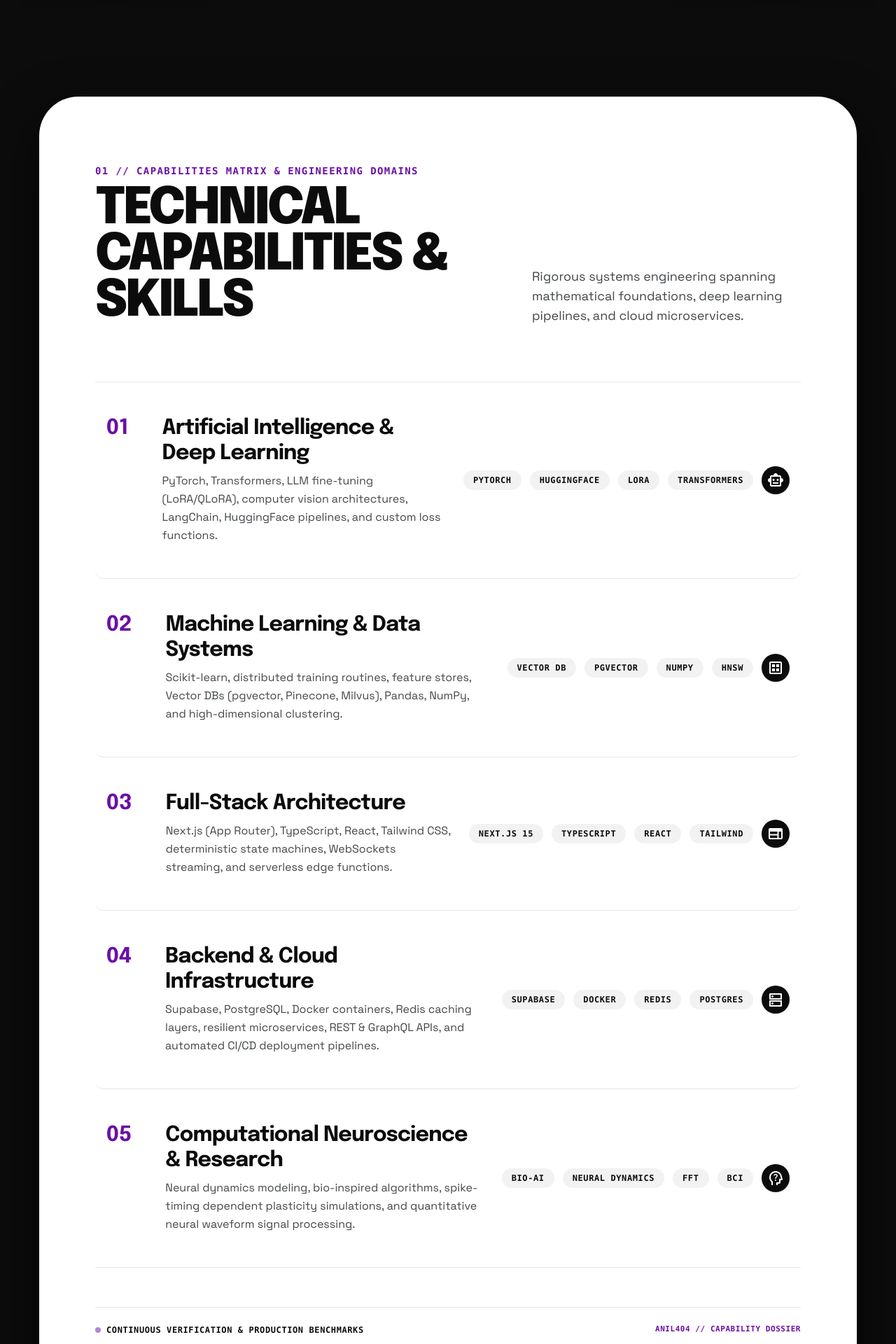
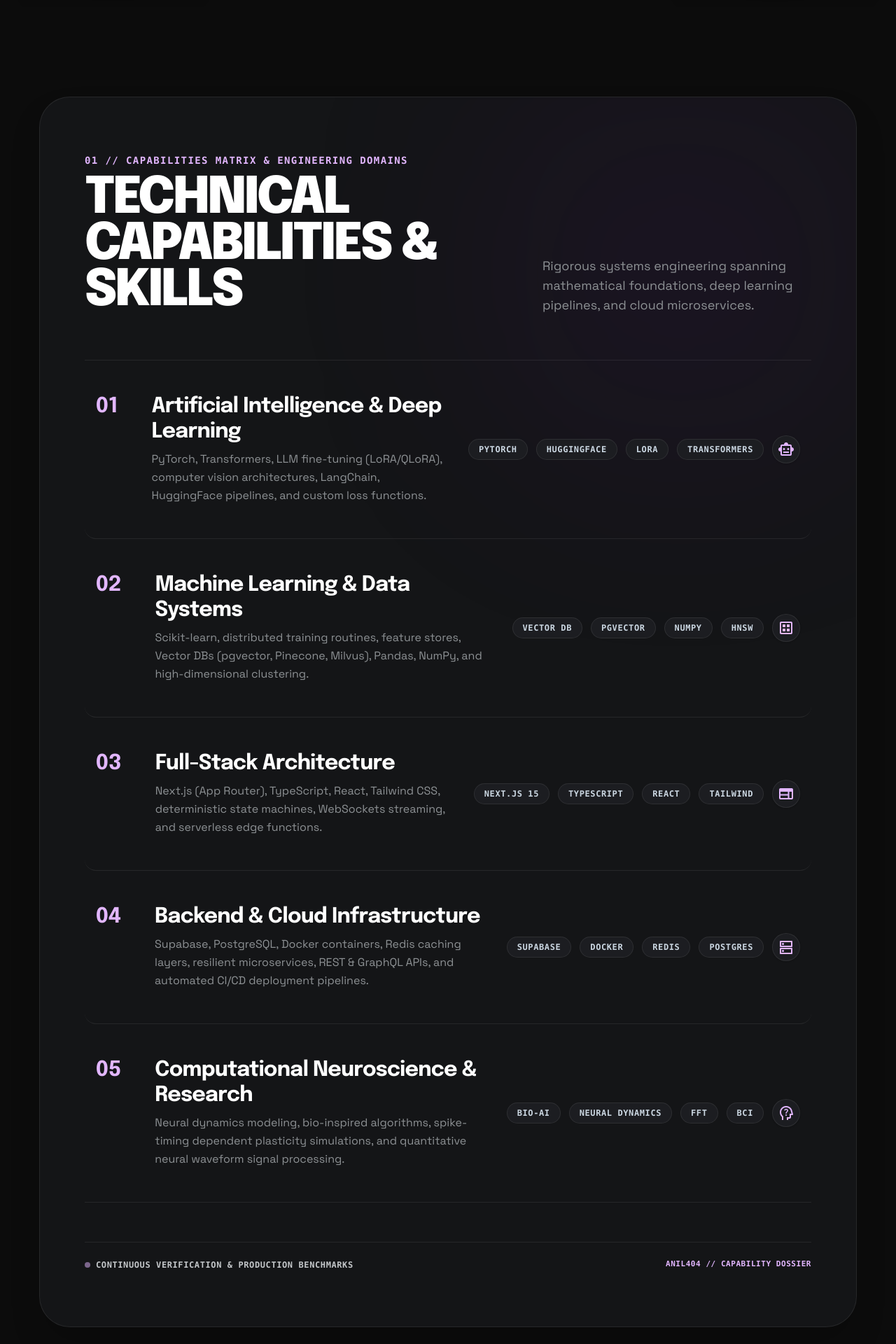
Before and after one commit to kumaranil0001/Portfolio, a Next.js app: page / in a window 1280 px wide. Shown: the part 2920-4840 px from the top of the page at 70% size. Built offline with nearby package versions, Linux system fonts and the light colour scheme; no server answers; the database is empty.

Commit message:
the with backgound was removed

```diff
--- a/src/components/CapabilitiesSection.tsx
+++ b/src/components/CapabilitiesSection.tsx
@@ -11,39 +11,42 @@ export function CapabilitiesSection() {
       id="skills"
       className="relative w-full my-16 sm:my-24 md:my-32 px-4 sm:px-8 lg:px-14 z-20"
     >
-      {/* Framed Editorial Card with Left & Right Margins and Rounded Corners */}
-      <div className="w-full max-w-[1480px] mx-auto bg-white text-[#0C0C0C] rounded-[32px] sm:rounded-[48px] lg:rounded-[56px] py-16 sm:py-20 md:py-24 px-6 sm:px-10 md:px-16 lg:px-20 shadow-[0_25px_70px_rgba(0,0,0,0.65)] flex flex-col">
+      {/* Framed Obsidian Editorial Card matching Academic Foundation & Education style */}
+      <div className="w-full max-w-[1480px] mx-auto bg-[#141517] text-[#e5e2e1] rounded-3xl sm:rounded-[36px] lg:rounded-[44px] py-14 sm:py-18 md:py-20 px-6 sm:px-10 md:px-14 lg:px-16 border border-white/[0.08] shadow-2xl flex flex-col relative overflow-hidden">
+        {/* Subtle Ambient Glow Well */}
+        <div className="absolute top-0 right-0 w-[500px] h-[500px] bg-[#6b0fa6]/10 blur-[140px] pointer-events-none rounded-full -z-0" />
+
         {/* Section Header */}
-        <div className="flex flex-col md:flex-row md:items-end justify-between gap-6 mb-12 sm:mb-16 md:mb-20">
+        <div className="flex flex-col md:flex-row md:items-end justify-between gap-6 mb-12 sm:mb-16 z-10">
           <div>
-            <span className="font-mono text-xs sm:text-sm uppercase tracking-widest text-[#6b0fa6] font-bold mb-3 block">
+            <span className="font-mono text-xs sm:text-sm uppercase tracking-widest text-[#e2b6ff] font-bold mb-3 block">
               01 // CAPABILITIES MATRIX & ENGINEERING DOMAINS
             </span>
-            <h2 className="font-display font-black uppercase text-3xl sm:text-5xl md:text-6xl lg:text-7xl leading-[0.92] tracking-tighter text-[#0C0C0C]">
+            <h2 className="font-display font-black uppercase text-3xl sm:text-5xl md:text-6xl lg:text-7xl leading-[0.92] tracking-tighter text-white">
               TECHNICAL CAPABILITIES & SKILLS
             </h2>
           </div>
-          <p className="font-body text-base sm:text-lg text-[#43474a] max-w-sm">
+          <p className="font-body text-base sm:text-lg text-[#8d9194] max-w-sm">
             Rigorous systems engineering spanning mathematical foundations, deep learning pipelines, and cloud microservices.
           </p>
         </div>
 
         {/* 5 Domain Modules Hairline Grid */}
-        <div className="flex flex-col w-full divide-y divide-[#0C0C0C]/10 border-y border-[#0C0C0C]/10 mb-10 sm:mb-14">
+        <div className="flex flex-col w-full divide-y divide-white/[0.08] border-y border-white/[0.08] mb-10 sm:mb-14 z-10">
           {data.capabilities.map((cap) => (
             <div
               key={cap.id}
-              className="group py-8 sm:py-10 md:py-12 transition-colors hover:bg-[#0C0C0C]/[0.02] flex flex-col md:flex-row items-start md:items-center justify-between gap-6 px-3 sm:px-4 rounded-xl"
+              className="group py-8 sm:py-10 md:py-12 transition-colors hover:bg-white/[0.02] flex flex-col md:flex-row items-start md:items-center justify-between gap-6 px-3 sm:px-4 rounded-2xl"
             >
               <div className="flex items-baseline gap-5 sm:gap-8 md:gap-12">
-                <span className="font-display text-2xl md:text-3xl font-bold text-[#6b0fa6]">
+                <span className="font-display text-2xl md:text-3xl font-bold text-[#e2b6ff]">
                   {cap.number}
                 </span>
                 <div>
-                  <h3 className="font-display text-xl sm:text-2xl md:text-3xl font-bold text-[#0C0C0C] tracking-tight group-hover:translate-x-2 transition-transform">
+                  <h3 className="font-display text-xl sm:text-2xl md:text-3xl font-bold text-white tracking-tight group-hover:translate-x-2 transition-transform">
                     {cap.title}
                   </h3>
-                  <p className="font-body text-sm sm:text-base text-[#43474a] mt-2 max-w-xl leading-relaxed">
+                  <p className="font-body text-sm sm:text-base text-[#8d9194] mt-2 max-w-xl leading-relaxed">
                     {cap.description}
                   </p>
                 </div>
@@ -53,12 +56,12 @@ export function CapabilitiesSection() {
                 {cap.tags.map((tag, tIdx) => (
                   <span
                     key={tIdx}
-                    className="px-3.5 py-1.5 rounded-full bg-[#0C0C0C]/5 text-xs font-mono font-semibold uppercase tracking-wider text-[#0C0C0C]"
+                    className="px-3.5 py-1.5 rounded-full bg-[#1c1d21] border border-white/[0.08] text-xs font-mono font-semibold uppercase tracking-wider text-[#cbd7e2] group-hover:border-[#e2b6ff]/30 transition-colors"
                   >
                     {tag}
                   </span>
                 ))}
-                <span className="w-10 h-10 rounded-full bg-[#0C0C0C] text-white flex items-center justify-center group-hover:bg-[#6b0fa6] transition-colors shadow-sm">
+                <span className="w-10 h-10 rounded-full bg-[#1c1d21] border border-white/[0.08] text-[#e2b6ff] flex items-center justify-center group-hover:bg-[#6b0fa6] group-hover:text-white group-hover:border-[#e2b6ff]/40 transition-all shadow-sm">
                   <span className="material-symbols-outlined text-[18px]">{cap.icon}</span>
                 </span>
               </div>
@@ -66,16 +69,16 @@ export function CapabilitiesSection() {
           ))}
         </div>
 
-        {/* Generous breathing room footer at end of card */}
-        <div className="flex flex-col sm:flex-row items-start sm:items-center justify-between gap-3 pt-6 border-t border-[#0C0C0C]/10 font-mono text-xs text-[#8d9194]">
+        {/* Breathing Room Footer */}
+        <div className="flex flex-col sm:flex-row items-start sm:items-center justify-between gap-3 pt-6 border-t border-white/[0.08] font-mono text-xs text-[#8d9194] z-10">
           <span className="flex items-center gap-2">
-            <span className="w-2 h-2 rounded-full bg-[#6b0fa6] animate-pulse" />
-            <span className="uppercase tracking-wider font-semibold text-[#0C0C0C]">
+            <span className="w-2 h-2 rounded-full bg-[#e2b6ff] animate-pulse" />
+            <span className="uppercase tracking-wider font-semibold text-[#c4c7ca]">
               Continuous Verification & Production Benchmarks
             </span>
           </span>
-          <span className="text-[#6b0fa6] font-bold uppercase tracking-wider text-[11px]">
-            ANIL404 // CAPABILITY DOSSIER
+          <span className="text-[#e2b6ff] font-bold uppercase tracking-wider text-[11px]">
+            {data.profile.brandTitle || data.profile.moniker || 'ANIL404'} // CAPABILITY DOSSIER
           </span>
         </div>
       </div>
```
